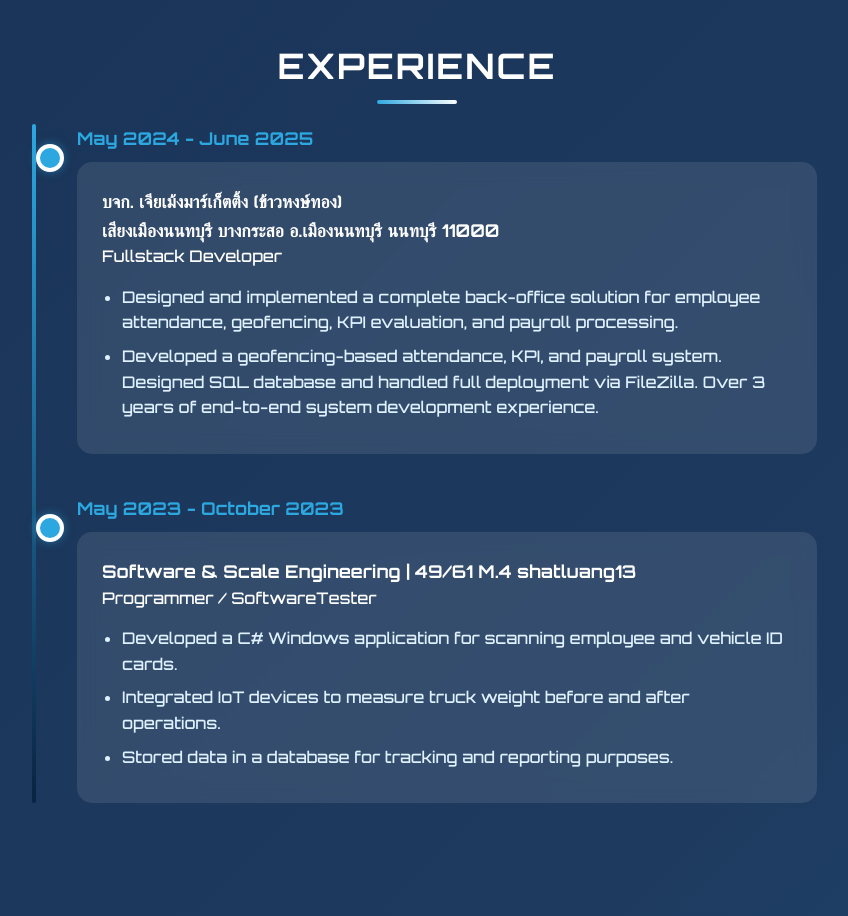
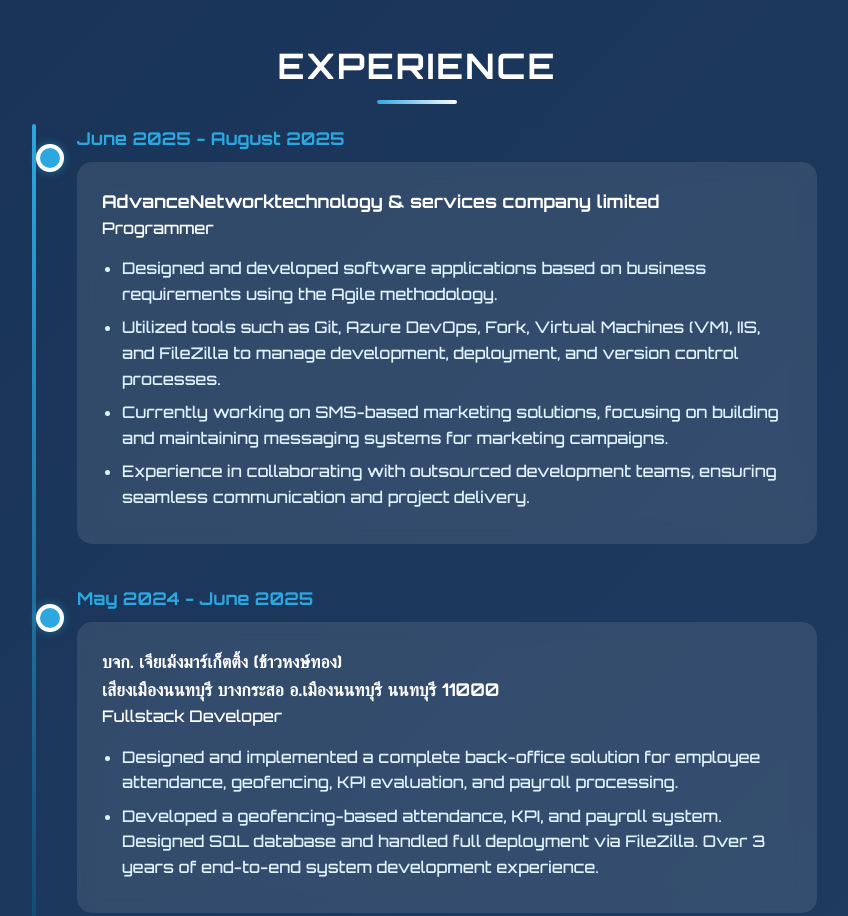
Before and after one commit to NOT44353/NOT44353, a plain HTML site: page index.html in a window 1280 px wide. Shown: the part 5200-6116 px from the top of the page, without its empty margins (223-1071 px from the left). Drawn offline with Linux system fonts and the light colour scheme.

Commit message:
last update

```diff
--- a/index.html
+++ b/index.html
@@ -194,6 +194,19 @@
   <section class="experience" id="experience">
     <h3>EXPERIENCE</h3>
     <div class="timeline">
+      <div class="timeline-item">
+        <div class="timeline-date">June 2025 - August 2025</div>
+        <div class="timeline-content">
+          <b>AdvanceNetworktechnology & services company limited</b><br>
+          Programmer<br>
+          <ul>
+            <li>Designed and developed software applications based on business requirements using the Agile methodology.</li>
+            <li>Utilized tools such as Git, Azure DevOps, Fork, Virtual Machines (VM), IIS, and FileZilla to manage development, deployment, and version control processes.</li>
+            <li>Currently working on SMS-based marketing solutions, focusing on building and maintaining messaging systems for marketing campaigns.</li>
+            <li>Experience in collaborating with outsourced development teams, ensuring seamless communication and project delivery.</li>
+          </ul>
+        </div>
+      </div>
       <div class="timeline-item">
         <div class="timeline-date">May 2024 - June 2025</div>
         <div class="timeline-content">
```
